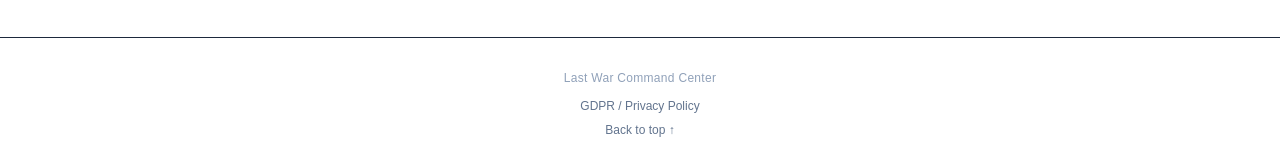
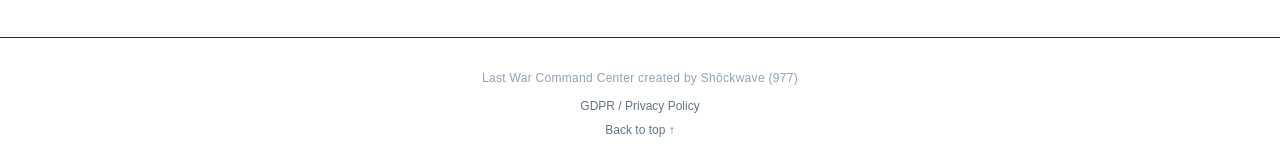
Before and after one commit to starscream81/lwdashboard, a Next.js app: page /dashboard in a window 1280 px wide. Shown: the part 803-952 px from the top of the page. Built offline with nearby package versions, Linux system fonts and the light colour scheme; no server answers.

Commit message:
Update AppFooter.tsx

```diff
--- a/src/components/AppFooter.tsx
+++ b/src/components/AppFooter.tsx
@@ -11,7 +11,7 @@ export default function AppFooter() {
   return (
     <footer className="mt-10 py-8 text-center text-xs text-slate-500 border-t border-slate-800">
       <p className="text-slate-400 font-medium tracking-wide">
-        Last War Command Center
+        Last War Command Center created by Shōckwave (977)
       </p>
 
       <div className="mt-3 flex flex-col items-center gap-2 text-slate-500">
```
